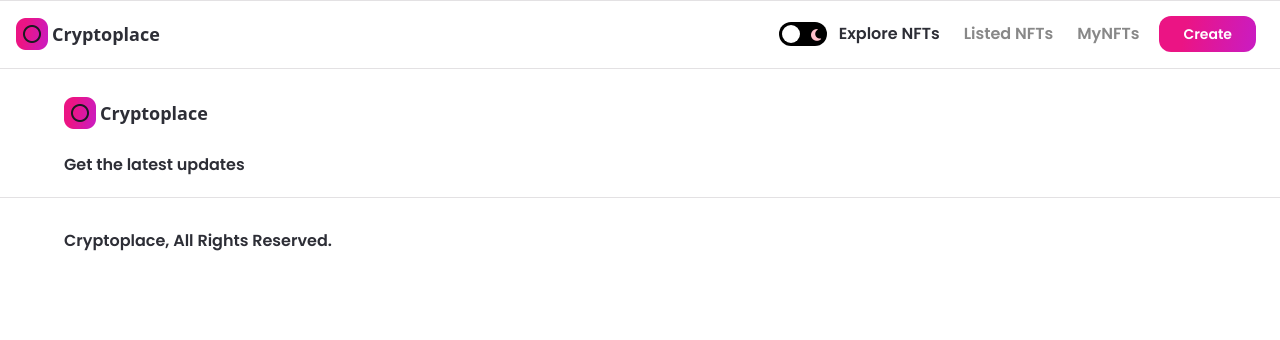
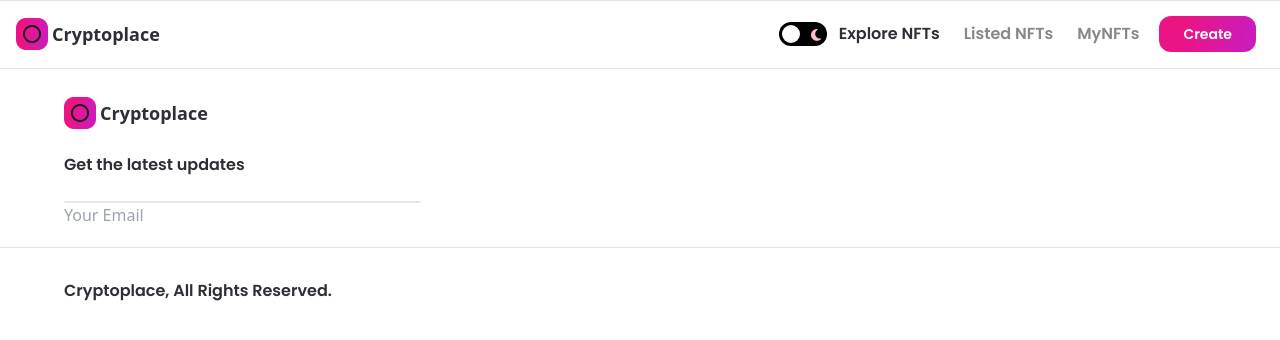
Before and after one commit to lucasmoncada08/cryptoplace, a Next.js app: page / in a window 1280 px wide. Shown: the top 340 px of the page. Built offline with nearby package versions, Linux system fonts and the light colour scheme.

Commit message:
Adding input to footer for all pages

```diff
--- a/components/Footer.jsx
+++ b/components/Footer.jsx
@@ -17,6 +17,8 @@ const Footer = () => {
             <p className="dark:text-white text-nft-black-1 font-semibold text-lg ml-1">Cryptoplace</p>
           </div>
           <p className="font-poppins dark:text-white text-nft-black-1 font-semibold text-base mt-6">Get the latest updates</p>
+          <div className="flexBetween md:w-full minlg:w-557 w-357 mt-6 dark:bg-nft-black-2 bg-white border dark:border-nft-black-2 rounded-md" />
+          <input type="email" placeholder="Your Email" />
         </div>
       </div>
       <div className="flexCenter w-full mt-5 border-t dark:border-nft-black-1 border-nft-gray-1 sm:px-4 px-16">
```
